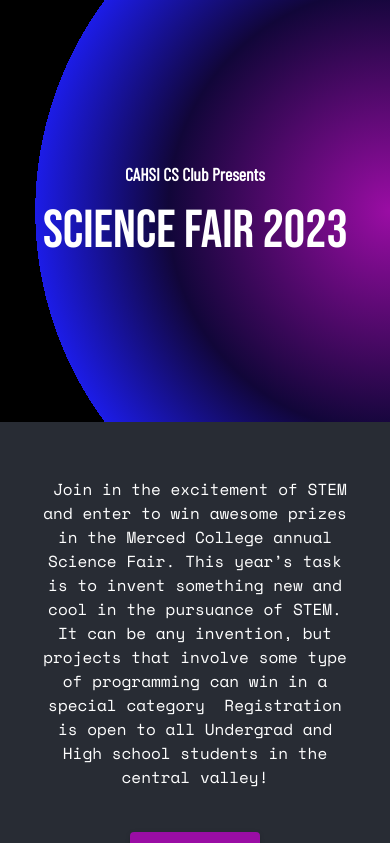
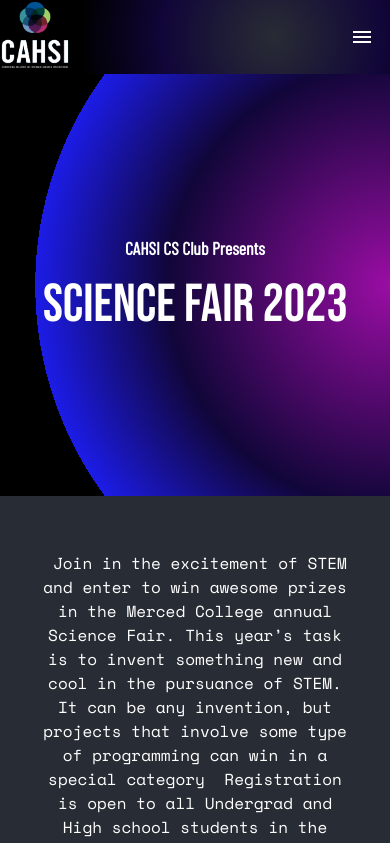
Before and after one commit to AlissonRoss/mercedsciencefair-2023, a React (Create React App) app: page / in a window 390 px wide. Shown: the top 843 px of the page. Built offline with nearby package versions, Linux system fonts and the light colour scheme.

Commit message:
feat(layout and mobile friendly

```diff
--- a/src/App.css
+++ b/src/App.css
@@ -22,6 +22,74 @@
   font-size: calc(10px + 2vmin);
   color: white;
 }
+/* Navbar */
+.navbar-container{
+  position: relative;
+  display: flex;
+  justify-content: space-between;
+  background: radial-gradient(circle at 70%, #282c34, #110639 40%, #000 70%);
+
+}
+.logo-nav{
+  background-color: #000000;
+  object-fit: contain;
+}
+.logo-img{
+  width: 70px;
+  height: 70px;
+
+}
+.links-ul{
+  position: absolute;
+  right: 5%;
+  display: flex;
+  gap: 100px;
+}
+.links-ul > a {
+list-style: none;
+font-family: 'Barlow Condensed', sans-serif;
+font-size: 1.5em;
+text-decoration: none;
+  color: white;
+}
+
+button > .material-icons{
+  display: none;
+}
+@media screen and (max-width:800px) {
+  .links-ul{
+    gap:55px;
+  }
+}
+@media screen and (max-width:525px) {
+  button > .material-icons{
+    display: block;
+
+  }
+  .links-ul{
+    display: none;
+  }
+}
+
+.sidebar-container{
+  position: absolute;
+  right: 0%;
+  top: 79%;
+}
+.sidebar-ul{
+  display: flex;
+  flex-direction: column;
+  padding-right: 30px;
+  gap: 10px;
+  background-color: rgba(0, 0, 0, 0.359);
+  line-height: 35px;
+  color: white;
+}
+.sidebar-ul > a {
+  color: white;
+
+}
+/* End Navbar */
 .Landing-Header{
   font-family: 'Barlow Condensed', sans-serif;
   font-size: 1em;
--- a/src/App.js
+++ b/src/App.js
@@ -1,10 +1,12 @@
 import Landing from './Components/Landing.js';
 import About from './Components/About.js';
+import NavBar from './Components/NavBar.js'
 import './App.css';
 
 function App() {
   return (
     <div className="App">
+        <NavBar/>
       <header className="App-header">
         <Landing/>
       </header>
--- a/src/Components/About.js
+++ b/src/Components/About.js
@@ -2,7 +2,7 @@ import Video from '../Assets/Science2023.mp4';
 import { Button } from '@mui/material';
 function About(){
     return(
-        <div className="About">
+        <div className="About" id='about'>
             <h2 className="About-Description">
             &nbsp;Join in the excitement of STEM and enter to win awesome prizes in the Merced College annual Science Fair.  This year’s task is to invent something new and cool in the pursuance of STEM.  It can be any invention,
                 but projects that involve some type of programming can win in a special category
--- a/src/Components/NavBar.js
+++ b/src/Components/NavBar.js
@@ -1,5 +1,67 @@
-function NavBar(){
-    return(
-        <h1>This is the navbar component</h1>
+import { Link, IconButton } from "@mui/material";
+import { Icon } from '@mui/material';
+import Logo from '../Assets/Cahsi-logo1.png';
+import { useEffect, useState } from "react";
+
+
+function NavBar() {
+    const [showSideBar, setShowSideBar] = useState(false)
+
+
+    useEffect(() => { // controls mobile sidebar
+        function reSize() {
+            if (window.innerWidth > 524 && showSideBar === true) {
+                setShowSideBar(false);
+            }
+        }
+        window.addEventListener('resize', reSize)
+
+        return () => { //clean up event listener, removes event listener
+            window.removeEventListener('resize', reSize)
+        }
+    }, [showSideBar])
+
+    function showSide() {
+        setShowSideBar(bool => !bool)
+    }
+    return (
+        <>
+            <nav className="navbar-container" id='go-home'>
+                <div className="logo-nav">
+
+                    <img className="logo-img" src={Logo} alt="CAHSI logo" />
+                </div>
+                <ul className="links-ul">
+                    <Link className="links-li" href="#about">About</Link>
+                    <Link className="links-li" href="#prizes">Prizes</Link>
+                    <Link className="links-li" href="#footer">Contacts</Link>
+                </ul>
+
+                {showSideBar &&
+                    <div className="sidebar-container">
+                        <ul className="sidebar-ul">
+                            <Link className="sidebar-li" href="#about">About</Link>
+                            <Link className="sidebar-li" href="#prizes">Prizes</Link>
+                            <Link className="sidebar-li" href="#footer">Contacts</Link>
+                        </ul>
+                    </div>
+
+                }
+                <IconButton //component from MUI
+                    className="hamburger-icon"
+                    edge="start"
+                    aria-label="open drawer"
+                    sx={{ mr: 1, display: "flex", color: "white" }}
+                >
+                    <Icon  //component from MUI
+                        onClick={showSide}>
+                        <svg viewBox="0 0 24 24">
+                            <path fill="currentColor" d="M3 18h18v-2H3v2zM3 13h18v-2H3v2zM3 6v2h18V6H3z" />
+                        </svg>/1
+                    </Icon>
+                </IconButton>
+
+            </nav>
+        </>
     );
 } export default NavBar;
```
Also changed, not shown: src/Assets/Cahsi-logo1.png (added).
